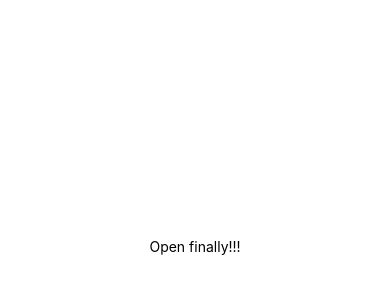
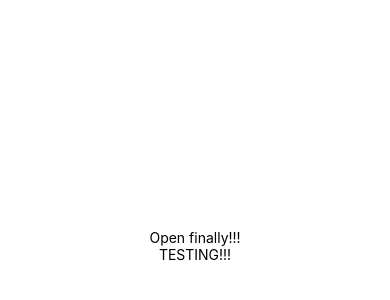
Before and after one commit to joanterm/expo-testing-app, a React Native app: screen / in a window 390 px wide. Shown: the part 176-476 px from the top of the page. Built offline with nearby package versions, Linux system fonts and the light colour scheme.

Commit message:
Installed expo

```diff
--- a/App.js
+++ b/App.js
@@ -5,6 +5,7 @@ export default function App() {
   return (
     <View style={styles.container}>
       <Text>Open finally!!!</Text>
+      <Text>TESTING!!!</Text>
       <StatusBar style="auto" />
     </View>
   );
```
